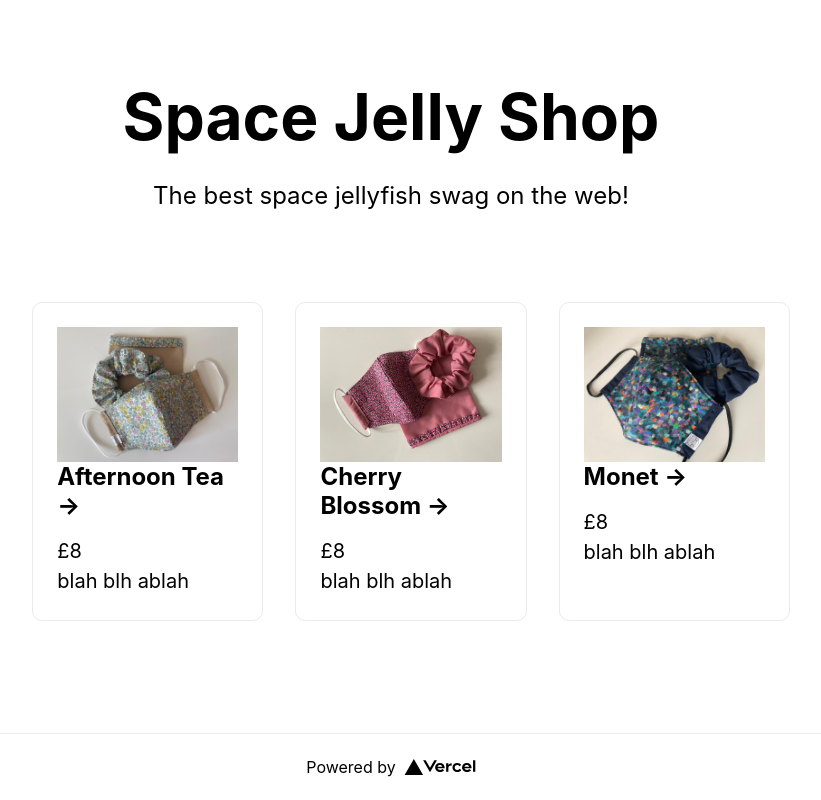
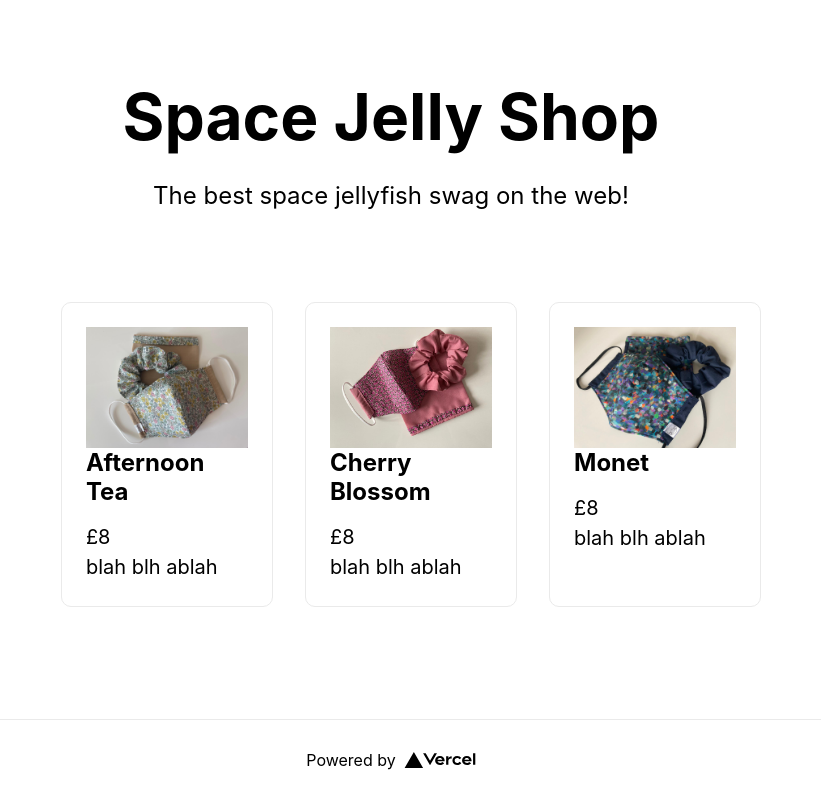
Before and after one commit to btwalpole/next-stripe, a Next.js app: page / in a window 1280 px wide. Shown: the whole page, without its empty margins (249-1070 px from the left). Built offline with nearby package versions, Linux system fonts and the light colour scheme.

Commit message:
updated product titles

```diff
--- a/pages/index.js
+++ b/pages/index.js
@@ -33,7 +33,7 @@ export default function Home() {
                     src={image}
                     alt={title}
                   />
-                  <h3>{title} &rarr;</h3>
+                  <h3>{title}</h3>
                   <p>£{price}</p>
                   <p>{description}</p>
                 </a>
--- a/styles/Home.module.css
+++ b/styles/Home.module.css
@@ -75,7 +75,7 @@
   justify-content: center;
   flex-wrap: wrap;
   list-style: none;
-  max-width: 80em;
+  max-width: 60em;
   margin-top: 3rem;
 }
 
@@ -89,7 +89,7 @@
   border: 1px solid #eaeaea;
   border-radius: 10px;
   transition: color 0.15s ease, border-color 0.15s ease;
-  width: 85%;
+  width: 45%;
 }
 
 @media (min-width: 960px) {
```
